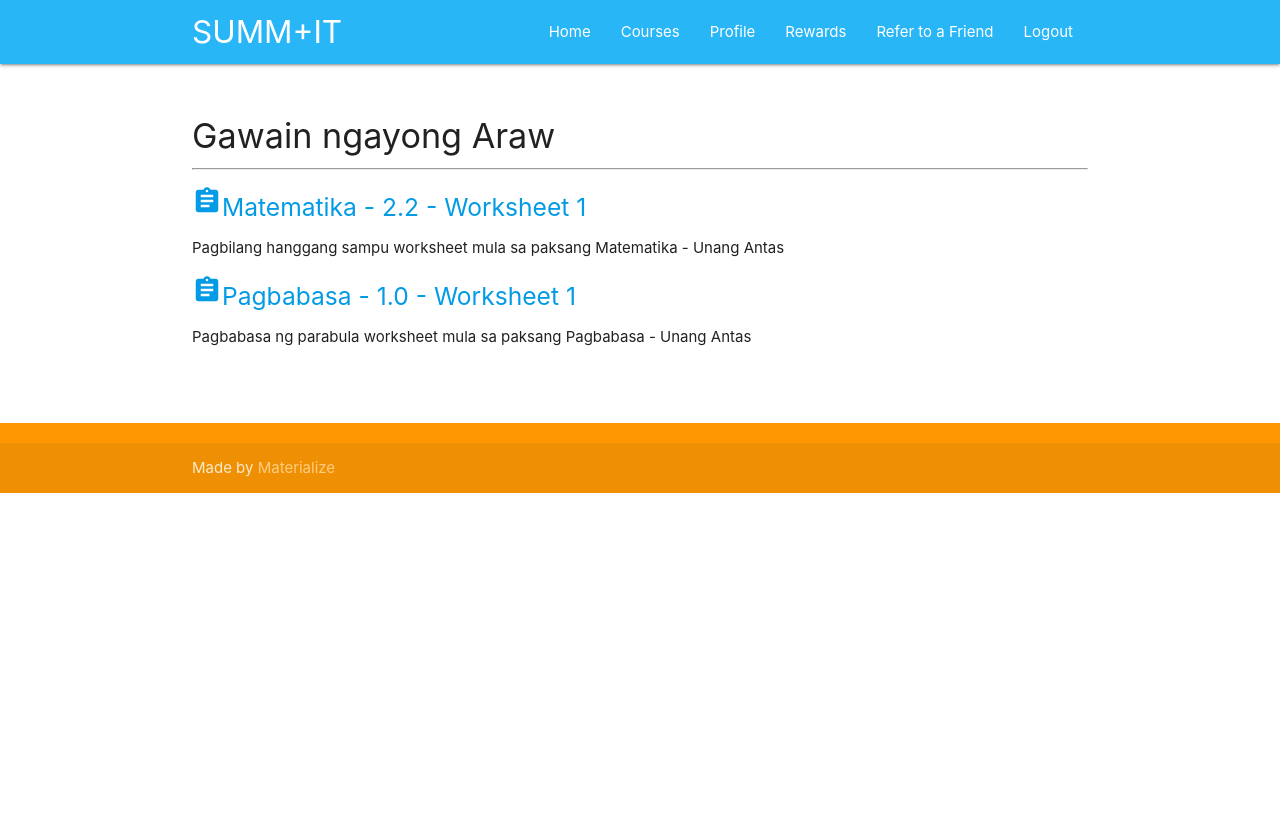
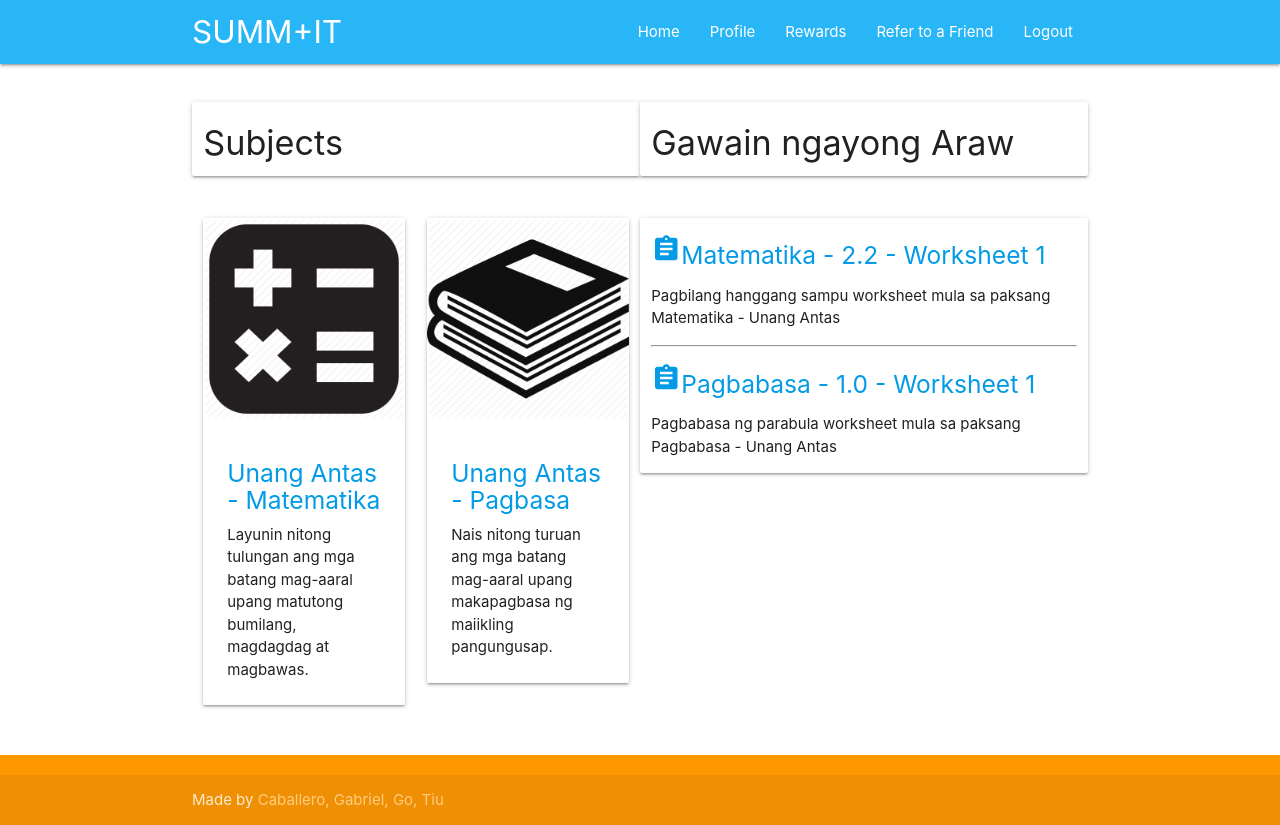
Before and after one commit to carlraymundo/Hackercup2019, a plain HTML site: page home.html in a window 1280 px wide. Before the commit the page ends 800 px from the top, so only its background shows below. Drawn offline with nearby package versions, Linux system fonts and the light colour scheme.

Commit message:
7:41 Commit

```diff
--- a/home.html
+++ b/home.html
@@ -1,21 +1,22 @@
 <!DOCTYPE html>
 <html lang="en">
+
 <head>
-  <meta http-equiv="Content-Type" content="text/html; charset=UTF-8"/>
-  <meta name="viewport" content="width=device-width, initial-scale=1, maximum-scale=1.0"/>
+  <meta http-equiv="Content-Type" content="text/html; charset=UTF-8" />
+  <meta name="viewport" content="width=device-width, initial-scale=1, maximum-scale=1.0" />
   <title>SUMM IT</title>
 
   <!-- CSS  -->
   <link href="https://fonts.googleapis.com/icon?family=Material+Icons" rel="stylesheet">
-  <link href="css/materialize.css" type="text/css" rel="stylesheet" media="screen,projection"/>
-  <link href="css/style.css" type="text/css" rel="stylesheet" media="screen,projection"/>
+  <link href="css/materialize.css" type="text/css" rel="stylesheet" media="screen,projection" />
+  <link href="css/style.css" type="text/css" rel="stylesheet" media="screen,projection" />
 </head>
+
 <body>
   <nav class="light-blue lighten-1" role="navigation">
     <div class="nav-wrapper container"><a id="logo-container" href="#" class="brand-logo">SUMM+IT</a>
       <ul class="right hide-on-med-and-down">
         <li><a href="home.html">Home</a></li>
-          <li><a href="courses.html">Courses</a></li>
         <li><a href="">Profile</a></li>
         <li><a href="rewards.html">Rewards</a></li>
         <li><a href="referral.html">Refer to a Friend</a></li>
@@ -24,7 +25,6 @@
 
       <ul id="nav-mobile" class="sidenav">
         <li><a href="home.html">Home</a></li>
-              <li><a href="courses.html">Courses</a></li>
         <li><a href="#">Profile</a></li>
         <li><a href="rewards.html">Rewards</a></li>
         <li><a href="referral.html">Refer to a Friend</a></li>
@@ -38,19 +38,55 @@
 
     </div>
   </div>
+  <div class="section">
+    <div class="container">
 
+      <div class="row">
+        <div class="col s6 m6 card">
+          <h4>Subjects</h4>
+        </div>
+        <div class="col s6 m6 card">
 
-
-  <div class="container">
-    <div class="section">
           <h4>Gawain ngayong Araw</h4>
-      <hr>
+        </div>
+      </div>
+      <div class="row">
+        <div class="col s12 m3">
+          <div class="card">
+            <div class="card-image">
+              <a href="mathematics.html"><img src="mathIcon.png"></a>
+            </div>
+            <div class="card-content">
+              <a href="mathematics.html">
+                <h5>Unang Antas - Matematika </h5>
+              </a>
+              <p>Layunin nitong tulungan ang mga batang mag-aaral upang matutong bumilang, magdagdag at magbawas.</p>
+            </div>
+          </div>
+        </div>
+        <div class="col s12 m3">
+          <div class="card">
+            <div class="card-image">
+              <a href=""><img src="readingIcon.png"></a>
+            </div>
+            <div class="card-content">
+              <a href="">
+                <h5>Unang Antas - Pagbasa </h5>
+              </a>
+              <p>Nais nitong turuan ang mga batang mag-aaral upang makapagbasa ng maiikling pangungusap.</p>
+            </div>
+          </div>
+        </div>
+        <div class="col s12 m6 card">
           <h5><a href="worksheet1.html"><i class="small material-icons">assignment</i>Matematika - 2.2 - Worksheet 1</a></h5>
           <p>Pagbilang hanggang sampu worksheet mula sa paksang Matematika - Unang Antas </p>
+          <hr>
           <h5><a href="worksheet1.html"><i class="small material-icons">assignment</i>Pagbabasa - 1.0 - Worksheet 1</a></h5>
           <p>Pagbabasa ng parabula worksheet mula sa paksang Pagbabasa - Unang Antas </p>
         </div>
-    <br><br>
+      </div>
+    </div>
+
   </div>
 
   <footer class="page-footer orange">
@@ -59,7 +95,7 @@
     </div>
     <div class="footer-copyright">
       <div class="container">
-      Made by <a class="orange-text text-lighten-3" href="http://materializecss.com">Materialize</a>
+        Made by <a class="orange-text text-lighten-3" href="http://materializecss.com">Caballero, Gabriel, Go, Tiu</a>
       </div>
     </div>
   </footer>
@@ -71,4 +107,5 @@
   <script src="js/init.js"></script>
 
 </body>
+
 </html>
```
Also changed, not shown: courses.html (+14 -24 lines), login.html (+3 -1 lines), mathematics.html (+27 -15 lines), referral.html (+21 -38 lines), rewards.html (+22 -9 lines), stage.html (+20 -13 lines), worksheet1.html (+18 -11 lines). Lines whose indentation alone changed are shown as unchanged.
